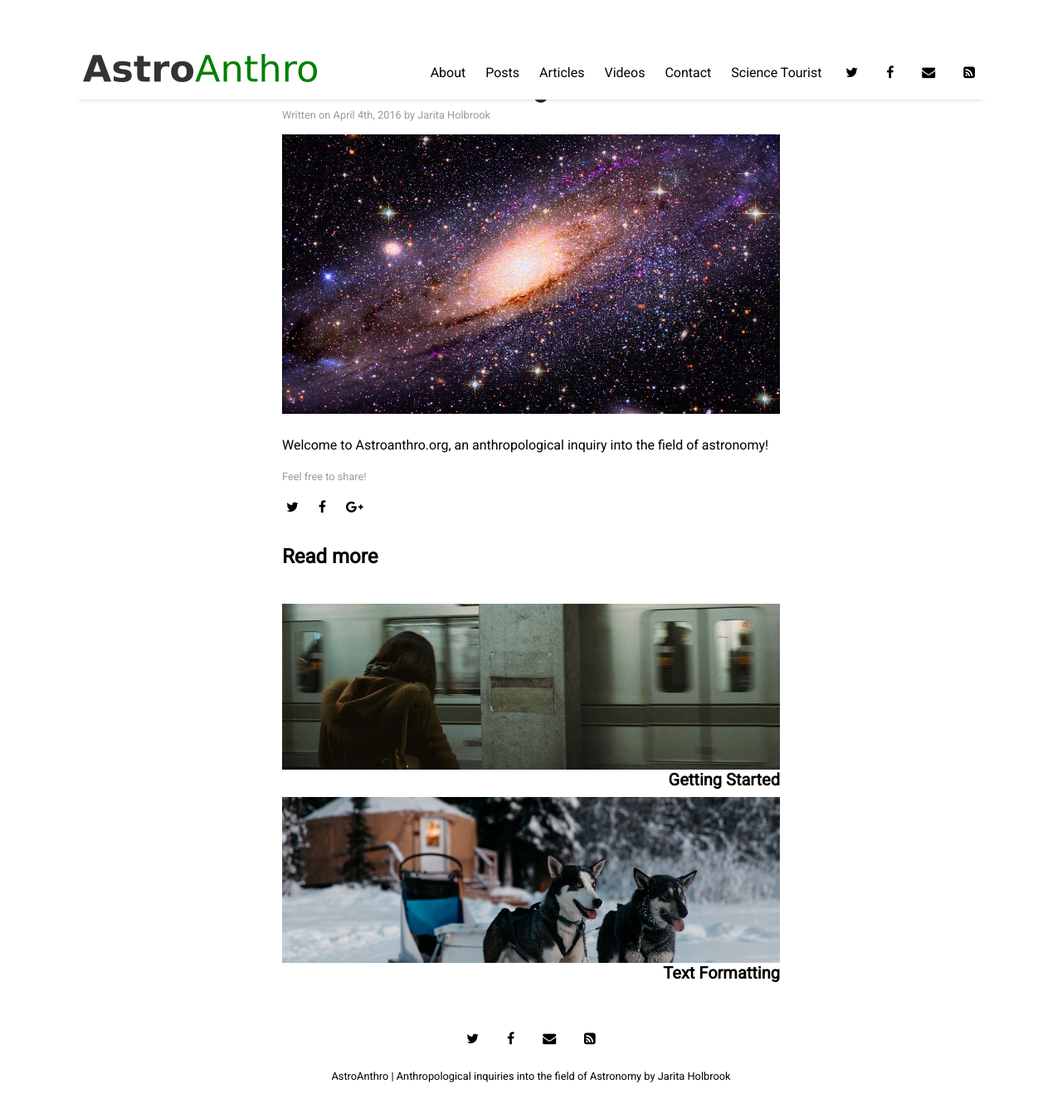
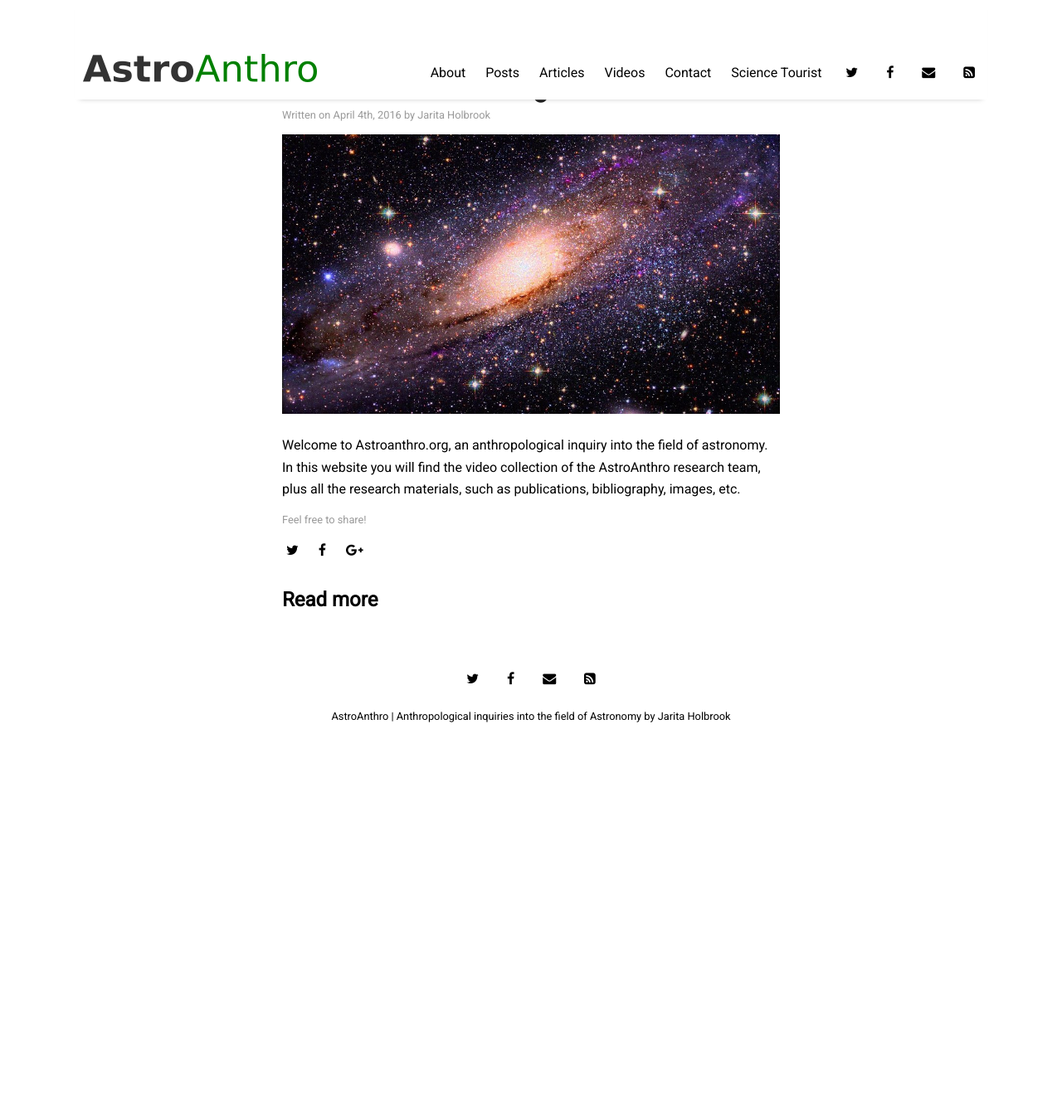
Before and after one commit to romeeld/AstroAnthro, a Jekyll site: the page built from _posts/2016-04-04-about-astroanthro.md, in a window 1280 px wide and 1336 px high. Shown: the whole window at 83% size. Built offline with Jekyll 4.4.1, drawn with Linux system fonts in a browser that asks for light colours; nearby versions of some CDN libraries.

Commit message:
Update 2016-04-04-about-astroanthro.md

```diff
--- a/_posts/2016-04-04-about-astroanthro.md
+++ b/_posts/2016-04-04-about-astroanthro.md
@@ -3,8 +3,8 @@ layout: post
 title: "About AstroAnthro.org"
 author: "Jarita Holbrook"
 categories: about
-tags: [sample]
+tags: [about]
 image: hubble-img.jpg
 ---
 
-Welcome to Astroanthro.org, an anthropological inquiry into the field of astronomy!
+Welcome to Astroanthro.org, an anthropological inquiry into the field of astronomy. In this website you will find the video collection of the AstroAnthro research team, plus all the research materials, such as publications, bibliography, images, etc.
```
